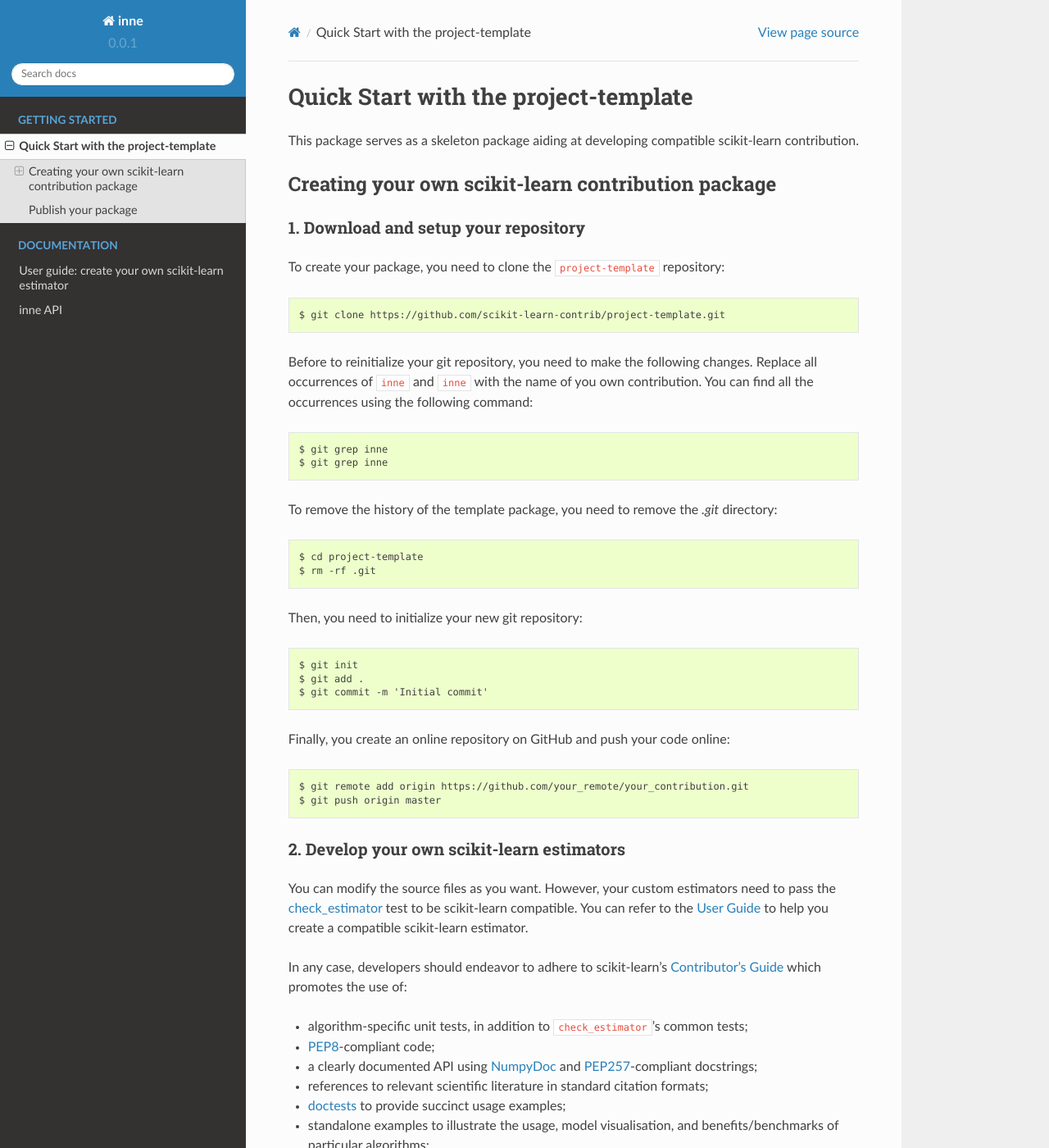
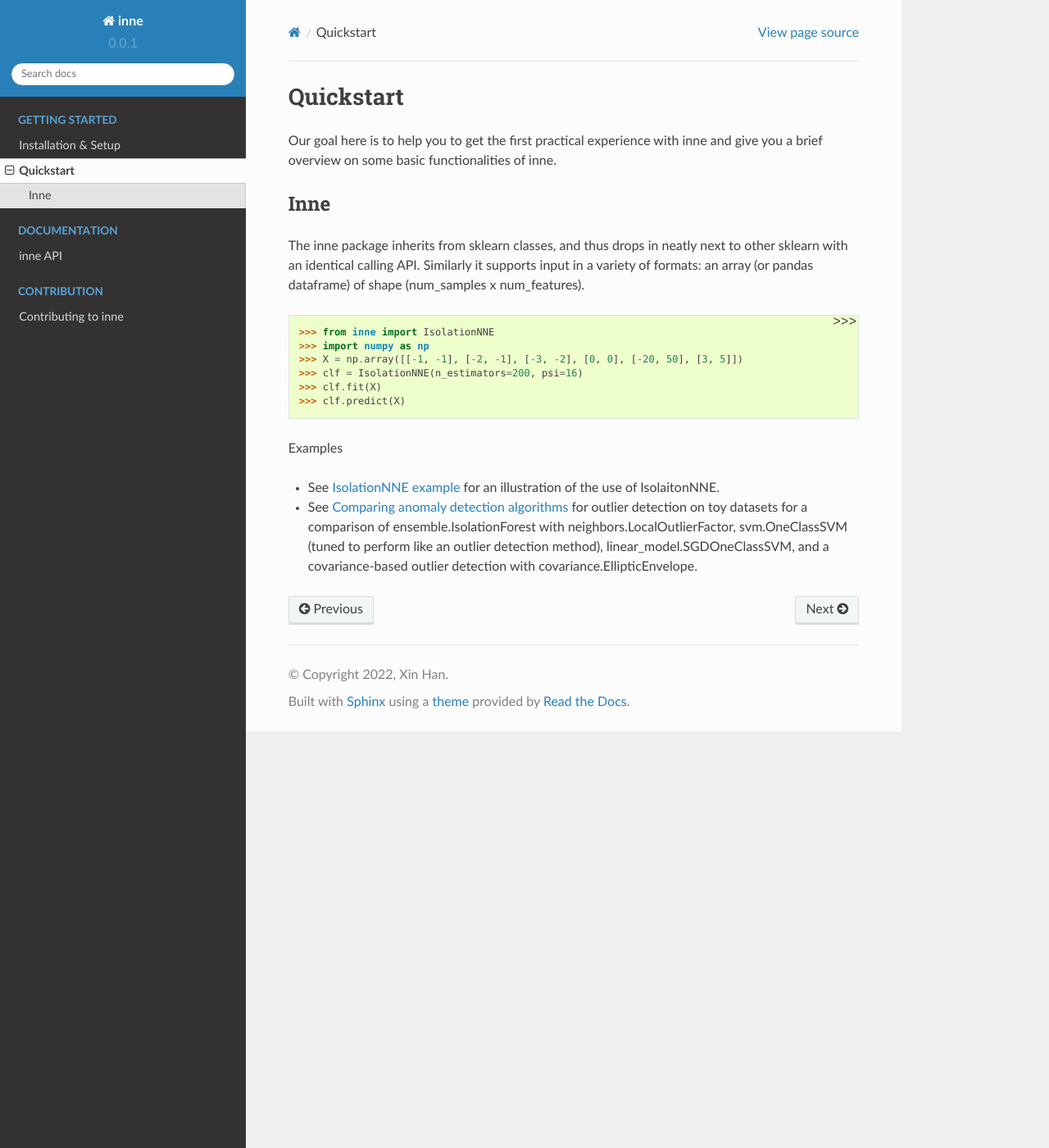
Before and after one commit to xhan97/inne, a Sphinx documentation site: the page built from doc/quick_start.rst, in a window 1280 px wide and 1400 px high. Shown: the whole window at 82% size. Built offline with Sphinx 7.4.7 and the Read the Docs theme 2.0.0, drawn with Linux system fonts in a browser that asks for light colours; formulas are drawn with MathJax 3; pages that are not in the unit, such as notebooks, are missing from menus; some of the changed text lies outside the part shown.

Commit message:
Develop (#2)
* docs

* add docs

```diff
--- a/doc/quick_start.rst
+++ b/doc/quick_start.rst
@@ -1,131 +1,21 @@
 #####################################
-Quick Start with the project-template
+Quickstart
 #####################################
 
-This package serves as a skeleton package aiding at developing compatible
-scikit-learn contribution.
+Our goal here is to help you to get the first practical experience with inne and give you a brief overview on some basic functionalities of inne.
 
-Creating your own scikit-learn contribution package
+Inne
 ===================================================
+The inne package inherits from sklearn classes, and thus drops in neatly next to other sklearn with an identical calling API. Similarly it supports input in a variety of formats: an array (or pandas dataframe) of shape (num_samples x num_features).
 
-1. Download and setup your repository
--------------------------------------
+    >>> from inne import IsolationNNE
+    >>> import numpy as np
+    >>> X = np.array([[-1, -1], [-2, -1], [-3, -2], [0, 0], [-20, 50], [3, 5]])
+    >>> clf = IsolationNNE(n_estimators=200, psi=16)
+    >>> clf.fit(X)
+    >>> clf.predict(X)
 
-To create your package, you need to clone the ``project-template`` repository::
+Examples
 
-    $ git clone https://github.com/scikit-learn-contrib/project-template.git
-
-Before to reinitialize your git repository, you need to make the following
-changes. Replace all occurrences of ``inne`` and ``inne``
-with the name of you own contribution. You can find all the occurrences using
-the following command::
-
-    $ git grep inne
-    $ git grep inne
-
-To remove the history of the template package, you need to remove the `.git`
-directory::
-
-    $ cd project-template
-    $ rm -rf .git
-
-Then, you need to initialize your new git repository::
-
-    $ git init
-    $ git add .
-    $ git commit -m 'Initial commit'
-
-Finally, you create an online repository on GitHub and push your code online::
-
-    $ git remote add origin https://github.com/your_remote/your_contribution.git
-    $ git push origin master
-
-2. Develop your own scikit-learn estimators
--------------------------------------------
-
-.. _check_estimator: http://scikit-learn.org/stable/modules/generated/sklearn.utils.estimator_checks.check_estimator.html#sklearn.utils.estimator_checks.check_estimator
-.. _`Contributor's Guide`: http://scikit-learn.org/stable/developers/
-.. _PEP8: https://www.python.org/dev/peps/pep-0008/
-.. _PEP257: https://www.python.org/dev/peps/pep-0257/
-.. _NumPyDoc: https://github.com/numpy/numpydoc
-.. _doctests: https://docs.python.org/3/library/doctest.html
-
-You can modify the source files as you want. However, your custom estimators
-need to pass the check_estimator_ test to be scikit-learn compatible. You can
-refer to the :ref:`User Guide <user_guide>` to help you create a compatible
-scikit-learn estimator.
-
-In any case, developers should endeavor to adhere to scikit-learn's
-`Contributor's Guide`_ which promotes the use of:
-
-* algorithm-specific unit tests, in addition to ``check_estimator``'s common
-  tests;
-* PEP8_-compliant code;
-* a clearly documented API using NumpyDoc_ and PEP257_-compliant docstrings;
-* references to relevant scientific literature in standard citation formats;
-* doctests_ to provide succinct usage examples;
-* standalone examples to illustrate the usage, model visualisation, and
-  benefits/benchmarks of particular algorithms;
-* efficient code when the need for optimization is supported by benchmarks.
-
-3. Edit the documentation
--------------------------
-
-.. _Sphinx: http://www.sphinx-doc.org/en/stable/
-
-The documentation is created using Sphinx_. In addition, the examples are
-created using ``sphinx-gallery``. Therefore, to generate locally the
-documentation, you are required to install the following packages::
-
-    $ pip install sphinx sphinx-gallery sphinx_rtd_theme matplotlib numpydoc pillow
-
-The documentation is made of:
-
-* a home page, ``doc/index.rst``;
-* an API documentation, ``doc/api.rst`` in which you should add all public
-  objects for which the docstring should be exposed publicly.
-* a User Guide documentation, ``doc/user_guide.rst``, containing the narrative
-  documentation of your package, to give as much intuition as possible to your
-  users.
-* examples which are created in the `examples/` folder. Each example
-  illustrates some usage of the package. the example file name should start by
-  `plot_*.py`.
-
-The documentation is built with the following commands::
-
-    $ cd doc
-    $ make html
-
-4. Setup the continuous integration
------------------------------------
-
-The project template already contains configuration files of the continuous
-integration system. Basically, the following systems are set:
-
-* Travis CI is used to test the package in Linux. You need to activate Travis
-  CI for your own repository. Refer to the Travis CI documentation.
-* AppVeyor is used to test the package in Windows. You need to activate
-  AppVeyor for your own repository. Refer to the AppVeyor documentation.
-* Circle CI is used to check if the documentation is generated properly. You
-  need to activate Circle CI for your own repository. Refer to the Circle CI
-  documentation.
-* ReadTheDocs is used to build and host the documentation. You need to activate
-  ReadTheDocs for your own repository. Refer to the ReadTheDocs documentation.
-* CodeCov for tracking the code coverage of the package. You need to activate
-  CodeCov for you own repository.
-* PEP8Speaks for automatically checking the PEP8 compliance of your project for
-  each Pull Request.
-
-Publish your package
-====================
-
-.. _PyPi: https://packaging.python.org/tutorials/packaging-projects/
-.. _conda-forge: https://conda-forge.org/
-
-You can make your package available through PyPi_ and conda-forge_. Refer to
-the associated documentation to be able to upload your packages such that
-it will be installable with ``pip`` and ``conda``. Once published, it will
-be possible to install your package with the following commands::
-
-    $ pip install your-scikit-learn-contribution
-    $ conda install -c conda-forge your-scikit-learn-contribution
+* See `IsolationNNE example <auto_examples/plot_inne.html>`_  for an illustration of the use of IsolaitonNNE.
+* See `Comparing anomaly detection algorithms <auto_examples/plot_anomaly_comparison.html>`_  for outlier detection on toy datasets for a comparison of ensemble.IsolationForest with neighbors.LocalOutlierFactor, svm.OneClassSVM (tuned to perform like an outlier detection method), linear_model.SGDOneClassSVM, and a covariance-based outlier detection with covariance.EllipticEnvelope.
--- a/doc/user_guide.rst
+++ b/doc/user_guide.rst
@@ -6,7 +6,7 @@
 User guide: create your own scikit-learn estimator
 ==================================================
 
-Estimator
+inne
 ---------
 
 The central piece of transformer, regressor, and classifier is
```
Also changed, not shown: doc/contribution.rst (added, +94 -0 lines), doc/index.rst (+32 -14 lines), doc/install.rst (added, +50 -0 lines).
